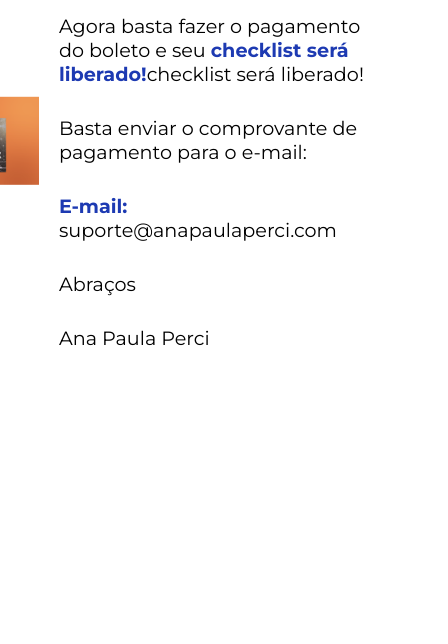
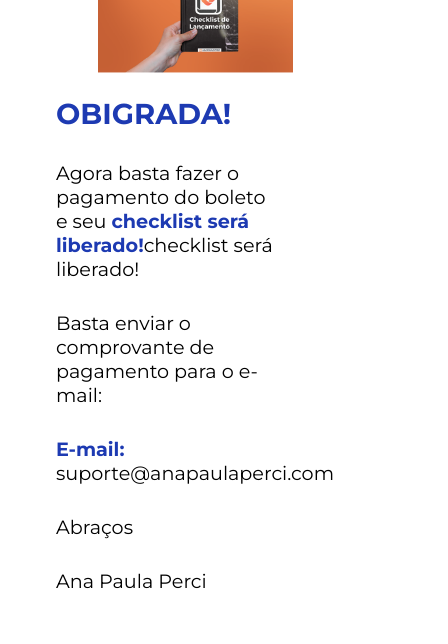
Before and after one commit to emanoelsalmeida/daniela-2, a plain HTML site: page index.html in a window 390 px wide. Shown: the part 217-861 px from the top of the page, 448 px wide, since content can reach past the window. Drawn offline with Linux system fonts and the light colour scheme.

Commit message:
Add files via upload

```diff
--- a/css/style.css
+++ b/css/style.css
@@ -14,7 +14,6 @@
 }
 .p1-box{
     display: flex;
-    grid-template-columns: 20% 20%;
     justify-content: center;
     align-items: center;
     justify-items: center;
@@ -53,3 +52,16 @@ color: #1D3AB2;
     display: block;
     margin: 0 auto;
 }
+
+@media screen and (max-width: 900px){
+    .p1-box{
+        flex-wrap: wrap;
+    }
+    .p1-item img{
+        width: 50vw;
+    }
+    .p1-item h1{
+        font-size: 1.8em;
+
+    }
+}
```
